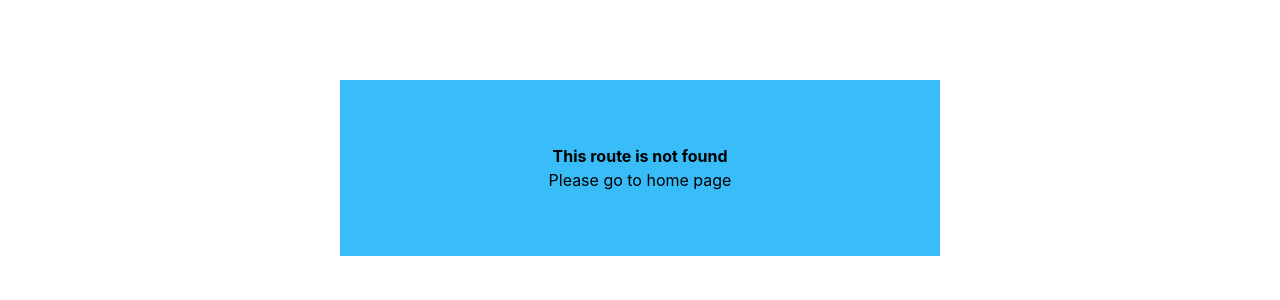
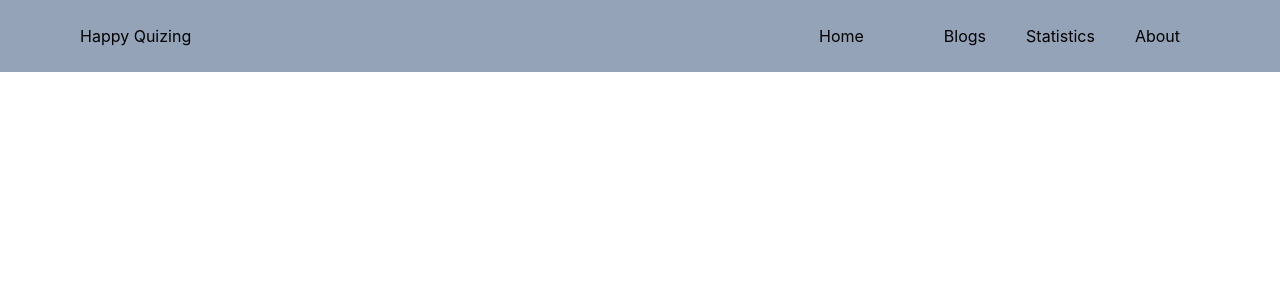
Before and after one commit to Tanzina325/quize-cracker, a React (Create React App) app: page /blogs in a window 1280 px wide. Before the commit this address had no page. Shown: the top 300 px of the page. Built offline with nearby package versions, Linux system fonts and the light colour scheme.

Commit message:
style added

```diff
--- a/src/components/About/About.js
+++ b/src/components/About/About.js
@@ -1,10 +1,10 @@
 import React from 'react';
-
+import { Link } from 'react-router-dom';
 const About = () => {
     return (
         <div className='flex justify-center my-10 p-10 '><div className='bg-sky-400 w-1/2 text-center p-16'>
         <h1 className='font-bold'>This route is not found</h1>
-        <p>Please go to home page</p>
+        <p>Please go to <Link to ="/" className=' text-red-800 font-bold'>Home</Link></p>
     </div></div>
     );
 };
--- /dev/null
+++ b/src/components/Blogs/Blogs.js
@@ -0,0 +1,11 @@
+import React from 'react';
+
+const Blogs = () => {
+    return (
+        <div>
+
+        </div>
+    );
+};
+
+export default Blogs;
--- a/src/components/Header/Header.js
+++ b/src/components/Header/Header.js
@@ -10,7 +10,8 @@ const Header = () => {
   </div>
   <div>
     <Link to ="/" className='p-5'>Home</Link>
-    <Link to ="/quiz" className='p-5'>Quiz</Link>
+    <Link to ="/quiz" className='p-5'></Link>
+    <Link to ="/blogs" className='p-5'>Blogs</Link>
     <Link to ="/statistics" className='p-5'>Statistics</Link>
     <Link to ="/about" className='p-5'>About</Link>
   </div>
--- a/src/components/Topic/Topic.js
+++ b/src/components/Topic/Topic.js
@@ -7,8 +7,8 @@ const Topic = ({topic}) => {
 
             <div className='border-solid border-4 rounded-3xl border-sky-500 p-5'>
           <img  className='w-1/2 p-5 ml-16  lg:ml-32' src={logo} alt="" />
-          <h1 className='text-center font-bold '>{name}</h1>
-          <Link to ={`../quiz/${id}`} ><button>Start Quiz</button></Link>
+          <h1 className='text-center py-4 font-bold '>{name}</h1>
+          <Link to ={`../quiz/${id}`} ><button className='bg-red-400 rounded-xl px-5 py-2 ml-52 mb-5'>Start Quiz</button></Link>
         </div>
 
     );
```
Also changed, not shown: src/App.js (+9 -10 lines).
